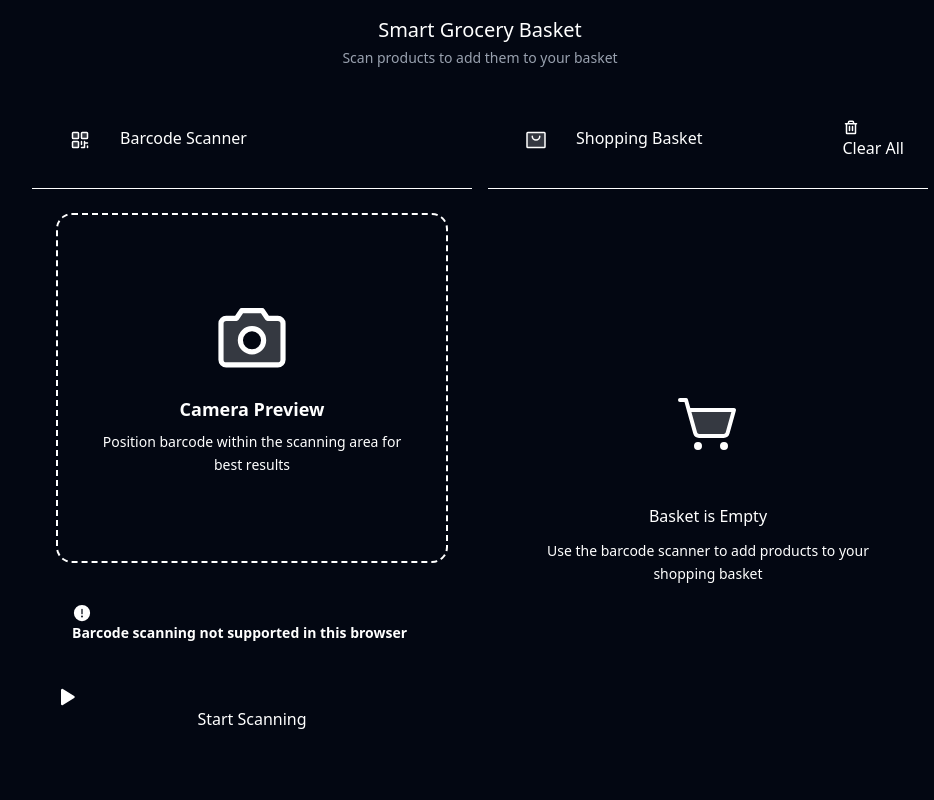
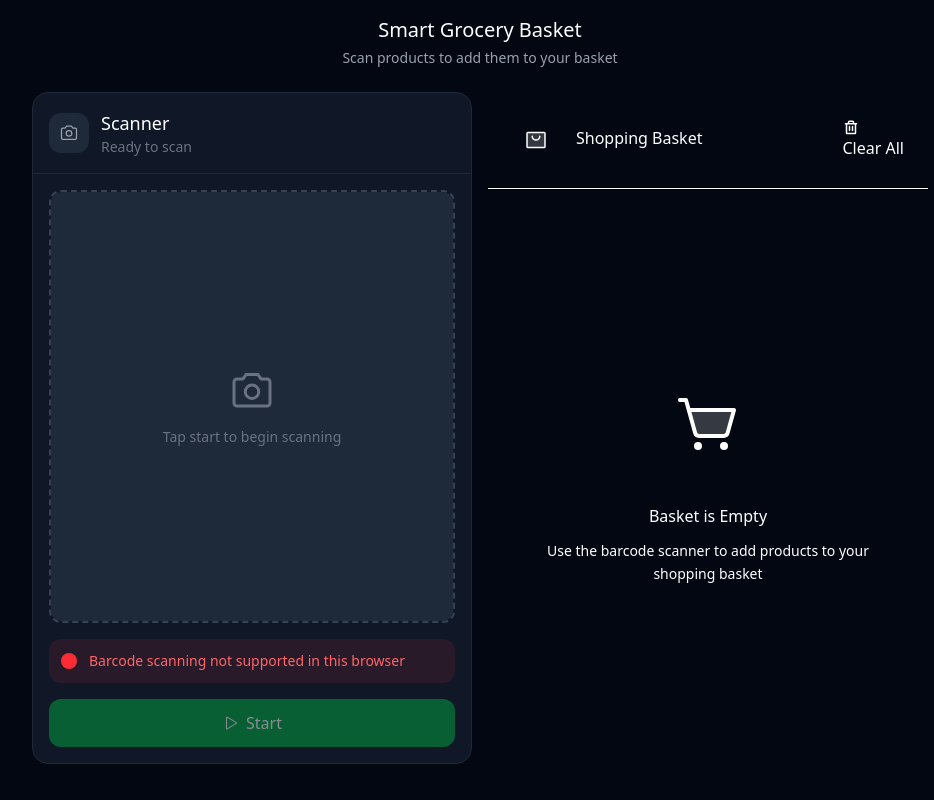
Before and after one commit to Intel-IoT-Club/smart_grocery_basket_frontend, a Next.js app: page / in a window 1280 px wide. Shown: the whole page, without its empty margins (160-1094 px from the left). Built offline with nearby package versions, Linux system fonts and the light colour scheme.

Commit message:
refactor: simplify QR scanner UI while preserving functionality

```diff
--- a/src/components/QRScanner.tsx
+++ b/src/components/QRScanner.tsx
@@ -1,16 +1,10 @@
 "use client";
 
 import { useState, useEffect, useRef } from "react";
-import { motion, AnimatePresence } from 'framer-motion';
 import {
   CameraIcon,
   PlayIcon,
-  StopIcon,
-  CheckCircleIcon,
-  WarningCircleIcon,
-  InfoIcon,
-  ScanIcon,
-  QrCodeIcon
+  StopIcon
 } from '@phosphor-icons/react';
 
 import { productService } from '../services/api';
@@ -50,44 +44,6 @@ declare global {
     };
   }
 }
-
-const pulseVariants = {
-  initial: { scale: 1, opacity: 0.8 },
-  animate: {
-    scale: [1, 1.05, 1],
-    opacity: [0.8, 1, 0.8],
-    transition: {
-      duration: 2,
-      repeat: Infinity,
-      ease: "easeInOut"
-    }
-  }
-};
-
-const statusVariants = {
-  hidden: { opacity: 0, y: 10 },
-  visible: {
-    opacity: 1,
-    y: 0,
-    transition: { duration: 0.3 }
-  },
-  exit: {
-    opacity: 0,
-    y: -10,
-    transition: { duration: 0.2 }
-  }
-};
-
-const scanLineVariants = {
-  animate: {
-    y: [0, 200, 0],
-    transition: {
-      duration: 2,
-      repeat: Infinity,
-      ease: "easeInOut"
-    }
-  }
-};
 
 const QRScanner = ({ onScan }: QRScannerProps) => {
   const videoRef = useRef<HTMLVideoElement | null>(null);
@@ -262,62 +218,40 @@ const QRScanner = ({ onScan }: QRScannerProps) => {
   };
 
   const getStatusIcon = () => {
-    if (isLoading) return <motion.div animate={{ rotate: 360 }} transition={{ duration: 1, repeat: Infinity, ease: "linear" }}><ScanIcon weight="bold" className="h-5 w-5" /></motion.div>;
+    if (isLoading) return <div className="w-4 h-4 border-2 border-current border-t-transparent rounded-full animate-spin" />;
 
     switch (statusType) {
       case 'success':
-        return <CheckCircleIcon weight="fill" className="h-5 w-5" />;
+        return <div className="w-4 h-4 rounded-full bg-green-500" />;
       case 'error':
-        return <WarningCircleIcon weight="fill" className="h-5 w-5" />;
+        return <div className="w-4 h-4 rounded-full bg-red-500" />;
       default:
-        return <InfoIcon weight="bold" className="h-5 w-5" />;
-    }
-  };
-
-  const getStatusBadgeClass = () => {
-    switch (statusType) {
-      case 'success':
-        return 'status-badge success';
-      case 'error':
-        return 'status-badge warning';
-      default:
-        return 'status-badge info';
+        return <div className="w-4 h-4 rounded-full bg-blue-500" />;
     }
   };
 
   return (
-    <motion.div
-      initial={{ opacity: 0, y: 20 }}
-      animate={{ opacity: 1, y: 0 }}
-      className="card h-full flex flex-col"
-    >
+    <div className="bg-gray-900 border border-gray-800 rounded-2xl h-full flex flex-col overflow-hidden">
       {/* Header */}
-      <div className="flex items-center gap-4 p-6 border-b border-subtle">
-        <div className="p-3 rounded-xl" style={{ background: 'var(--color-dark-green)' }}>
-          <QrCodeIcon
-            weight="duotone"
-            className="h-6 w-6"
-            style={{ color: 'var(--color-green)' }}
-          />
+      <div className="flex items-center gap-3 p-4 border-b border-gray-800">
+        <div className="w-10 h-10 rounded-xl bg-gray-800 flex items-center justify-center">
+          <CameraIcon className="w-5 h-5 text-gray-400" />
         </div>
         <div>
-          <h3 className="heading-tertiary mb-1">
-            Barcode Scanner
-          </h3>
+          <h3 className="text-lg font-medium text-white">Scanner</h3>
+          <p className="text-sm text-gray-500">Ready to scan</p>
         </div>
       </div>
 
-      {/* Scanner Content */}
-      <div className="flex-1 flex flex-col p-6">
       {/* Camera Preview */}
-        <div className="relative mb-6 flex-1 min-h-[280px] max-h-[350px]">
-          <div className={`relative w-full h-full rounded-2xl overflow-hidden transition-all duration-300 ${
-            isScanning ? 'bg-black shadow-2xl' : 'border-2 border-dashed border-subtle'
-          }`} style={{ background: isScanning ? '#000' : 'var(--color-surface-light)' }}>
+      <div className="flex-1 p-4">
+        <div className={`relative w-full h-full min-h-[200px] rounded-xl overflow-hidden ${
+          isScanning ? 'bg-black' : 'border-2 border-dashed border-gray-700'
+        }`}>
 
           <video
             ref={videoRef}
-              className={`w-full h-full object-cover transition-opacity duration-300 ${
+            className={`w-full h-full object-cover ${
               isScanning ? 'opacity-100' : 'opacity-0'
             }`}
             autoPlay
@@ -326,126 +260,78 @@ const QRScanner = ({ onScan }: QRScannerProps) => {
           />
 
           {!isScanning && (
-              <div className="absolute inset-0 flex flex-col items-center justify-center text-muted">
-                <motion.div
-                  animate={{ scale: [1, 1.1, 1] }}
-                  transition={{ duration: 2, repeat: Infinity }}
-                  className="mb-4"
-                >
-                  <CameraIcon weight="duotone" className="h-20 w-20" />
-                </motion.div>
-                <h4 className="font-semibold text-lg mb-2" style={{ color: 'var(--color-off-white)' }}>
-                  Camera Preview
-                </h4>
-                <p className="text-sm text-center leading-relaxed max-w-xs">
-                  Position barcode within the scanning area for best results
-                </p>
+            <div className="absolute inset-0 flex flex-col items-center justify-center text-gray-500 bg-gray-800">
+              <CameraIcon className="w-12 h-12 mb-3" />
+              <p className="text-sm text-center">Tap start to begin scanning</p>
             </div>
           )}
 
-            {/* Enhanced Scanning Overlay */}
+          {/* Simple Scanning Indicator */}
           {isScanning && (
             <div className="absolute inset-0 pointer-events-none">
-                {/* Main Scanning Frame */}
-                <div className="absolute top-1/2 left-1/2 transform -translate-x-1/2 -translate-y-1/2 w-64 h-64">
-                  <motion.div
-                    variants={pulseVariants}
-                    initial="initial"
-                    animate="animate"
-                    className="w-full h-full border-2 rounded-2xl"
-                    style={{ borderColor: 'var(--color-bright-green)' }}
-                  />
-
-                  {/* Animated Scan Line */}
-                  <div className="absolute inset-2 overflow-hidden rounded-xl">
-                    <motion.div
-                      variants={scanLineVariants}
-                      animate="animate"
-                      className="absolute left-0 right-0 h-0.5 opacity-80"
-                      style={{ background: 'var(--color-bright-green)', boxShadow: '0 0 10px var(--color-bright-green)' }}
-                    />
-                  </div>
-
-                  {/* Corner Indicators */}
-                  <div className="absolute -top-1 -left-1 w-8 h-8 border-t-4 border-l-4 rounded-tl-2xl" style={{ borderColor: 'var(--color-off-white)' }} />
-                  <div className="absolute -top-1 -right-1 w-8 h-8 border-t-4 border-r-4 rounded-tr-2xl" style={{ borderColor: 'var(--color-off-white)' }} />
-                  <div className="absolute -bottom-1 -left-1 w-8 h-8 border-b-4 border-l-4 rounded-bl-2xl" style={{ borderColor: 'var(--color-off-white)' }} />
-                  <div className="absolute -bottom-1 -right-1 w-8 h-8 border-b-4 border-r-4 rounded-br-2xl" style={{ borderColor: 'var(--color-off-white)' }} />
-                </div>
-
-                {/* Status Indicator */}
-                <div className="absolute top-4 left-4">
-                  <div className="flex items-center gap-2 px-3 py-2 rounded-full bg-black/70 backdrop-blur-sm">
-                    <motion.div
-                      animate={{ scale: [1, 1.2, 1] }}
-                      transition={{ duration: 1, repeat: Infinity }}
-                      className="w-2 h-2 rounded-full"
-                      style={{ background: 'var(--color-bright-green)' }}
-                    />
-                    <span className="text-xs font-medium" style={{ color: 'var(--color-off-white)' }}>
-                      SCANNING
-                    </span>
-                  </div>
+              <div className="absolute top-1/2 left-1/2 transform -translate-x-1/2 -translate-y-1/2 w-48 h-48 border-2 border-green-400 rounded-lg"></div>
+              <div className="absolute top-4 left-4 px-2 py-1 bg-black/80 rounded text-xs text-green-400 flex items-center gap-2">
+                <div className="w-2 h-2 bg-green-400 rounded-full animate-pulse"></div>
+                Scanning...
               </div>
             </div>
           )}
         </div>
       </div>
 
-        {/* Status Display */}
-        <AnimatePresence mode="wait">
-          <motion.div
-            key={status}
-            variants={statusVariants}
-            initial="hidden"
-            animate="visible"
-            exit="exit"
-            className={`${getStatusBadgeClass()} w-full mb-6 justify-start p-4`}
-          >
+      {/* Status */}
+      <div className="p-4 pt-0">
+        <div className={`flex items-center gap-3 p-3 rounded-xl ${
+          statusType === 'success' ? 'bg-green-500/10 text-green-400' :
+          statusType === 'error' ? 'bg-red-500/10 text-red-400' :
+          'bg-gray-800 text-gray-300'
+        }`}>
           {getStatusIcon()}
           <div className="flex-1">
-              <p className="font-semibold text-sm mb-1">{status}</p>
+            <p className="text-sm font-medium">{status}</p>
             {scannedData && (
-                <p className="text-xs opacity-75">
-                  ID: {scannedData}
+              <p className="text-xs opacity-70 font-mono mt-1">
+                {scannedData}
               </p>
             )}
           </div>
-          </motion.div>
-        </AnimatePresence>
+        </div>
+      </div>
 
-        {/* Enhanced Control Button */}
-        <motion.button
+      {/* Control Button */}
+      <div className="p-4 pt-0">
+        <button
           onClick={toggleScanner}
-          className={`btn w-full ${isScanning ? 'btn-danger' : 'btn-primary'} focus-ring`}
-          whileHover={{ scale: 1.02 }}
-          whileTap={{ scale: 0.98 }}
+          className={`w-full px-4 py-3 rounded-xl font-medium transition-colors ${
+            isScanning
+              ? 'bg-red-600 hover:bg-red-700 text-white'
+              : 'bg-green-600 hover:bg-green-700 text-white'
+          } disabled:opacity-50`}
           disabled={!barcodeDetectorRef.current || isLoading}
         >
           {isLoading ? (
+            <div className="flex items-center justify-center gap-2">
+              <div className="w-4 h-4 border-2 border-white border-t-transparent rounded-full animate-spin" />
+              Starting...
+            </div>
+          ) : (
+            <div className="flex items-center justify-center gap-2">
+              {isScanning ? (
                 <>
-              <motion.div
-                animate={{ rotate: 360 }}
-                transition={{ duration: 1, repeat: Infinity, ease: "linear" }}
-              >
-                <ScanIcon weight="bold" className="h-5 w-5" />
-              </motion.div>
-              Initializing...
-            </>
-          ) : isScanning ? (
-            <>
-              <StopIcon weight="bold" className="h-5 w-5" />
-              Stop Scanner
+                  <StopIcon className="w-4 h-4" />
+                  Stop
                 </>
               ) : (
                 <>
-              <PlayIcon weight="fill" className="h-5 w-5" />
-              Start Scanning
+                  <PlayIcon className="w-4 h-4" />
+                  Start
                 </>
               )}
-        </motion.button>
             </div>
-    </motion.div>
+          )}
+        </button>
+      </div>
+    </div>
   );
 };
 
```
Lines whose indentation alone changed are shown as unchanged.
